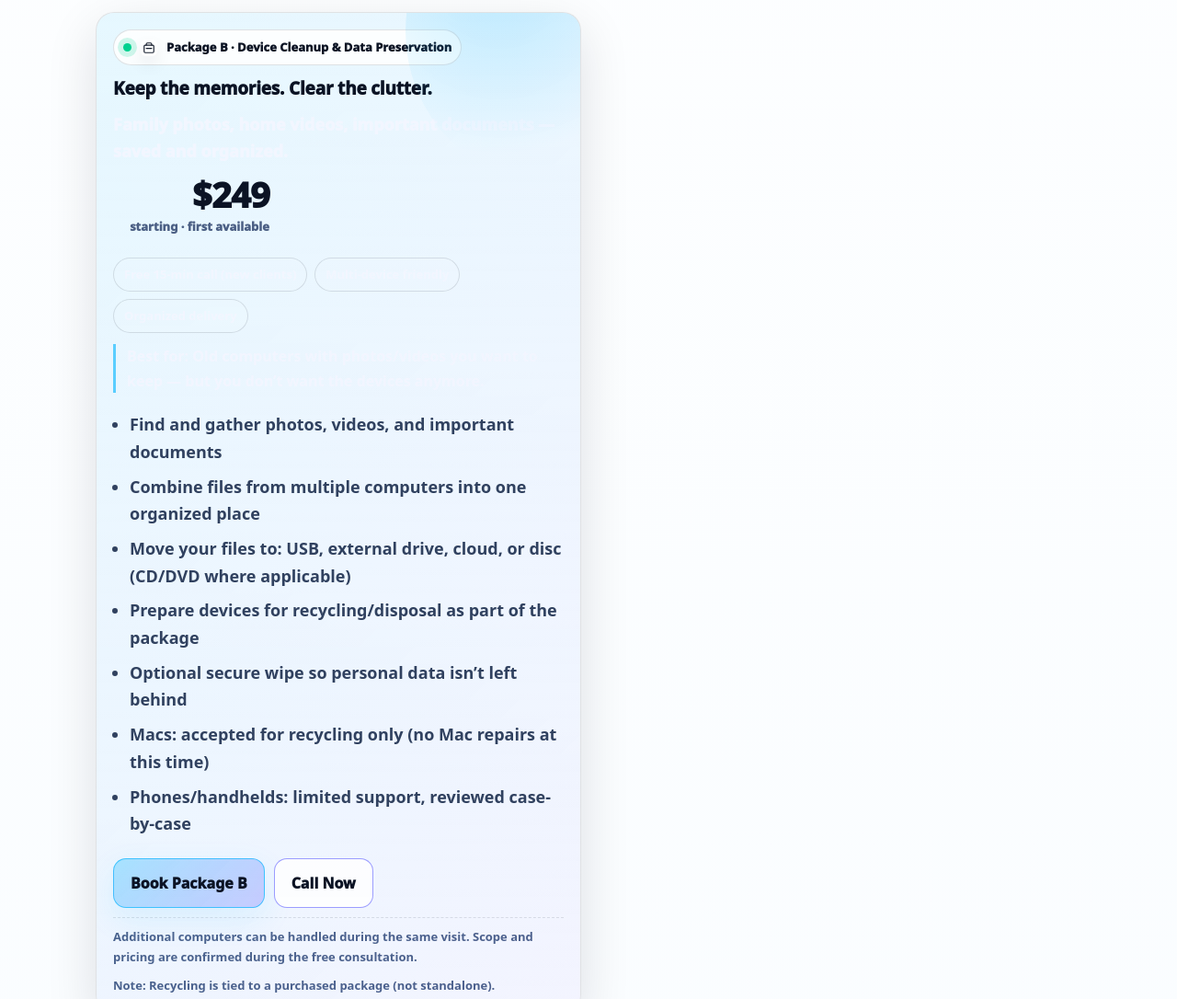
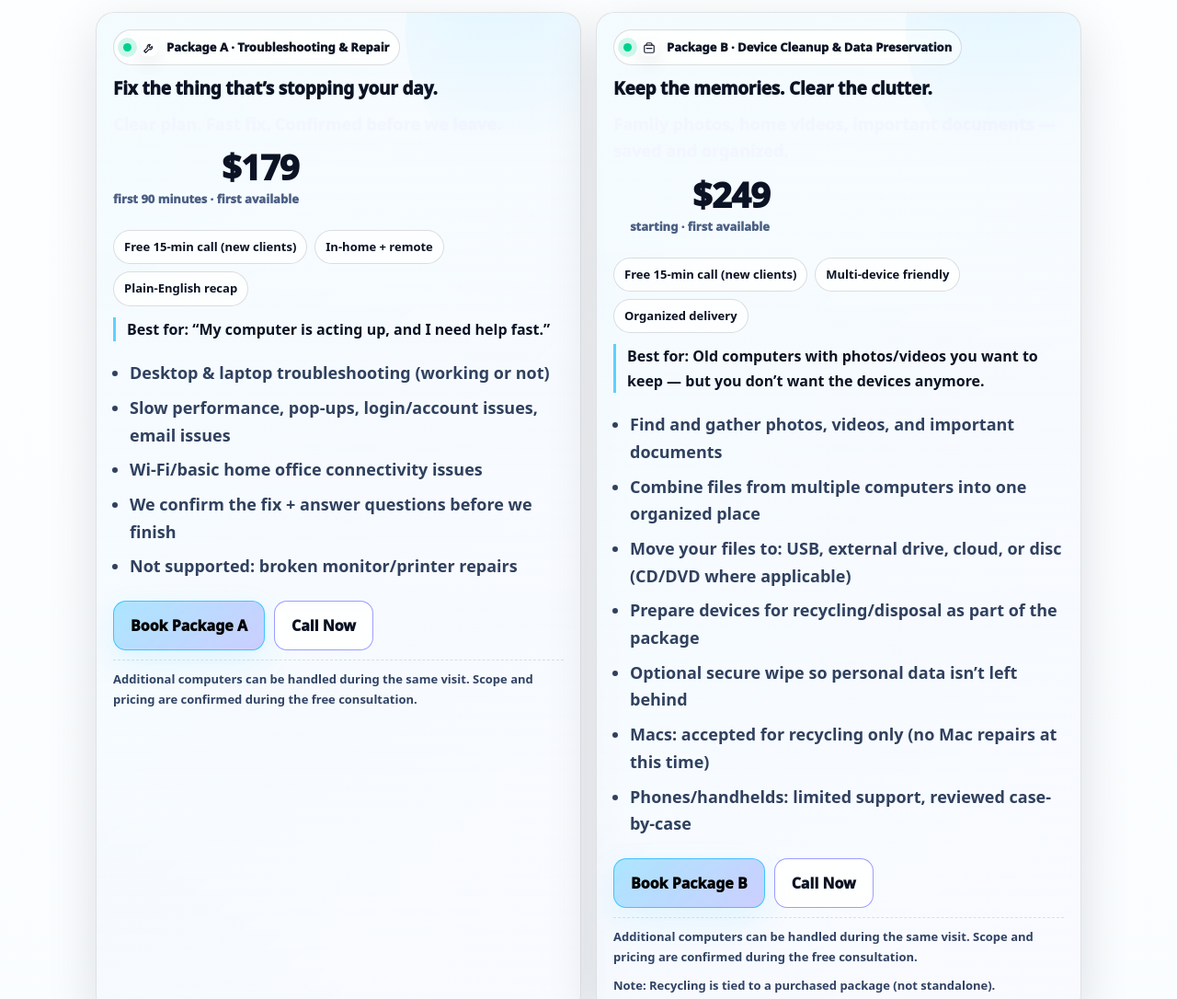
Before and after one commit to 88BitDH/SunCoastTechSupport, a plain HTML site: page index.html in a window 1280 px wide. Shown: the part 1493-2579 px from the top of the page at 92% size. Drawn offline with Linux system fonts and the light colour scheme.

Commit message:
Update index.html
suncoast_index_v20_guarantee_section_no_cash_fix_callnow

```diff
--- a/index.html
+++ b/index.html
@@ -508,6 +508,69 @@
       textarea{ min-height:140px; }
     }
 
+
+    /* ===== Light theme contrast fixes (v16) ===== */
+    body{ color: var(--text); }
+    .sub, .lead, details p, .list li, .fine{ color: var(--muted); }
+    .support, .who, blockquote, .stars{ color: var(--text); }
+
+    /* Pills and badges */
+    .pill{
+      background: rgba(255,255,255,.80);
+      color: var(--text);
+      border-color: rgba(10,19,36,.14);
+    }
+    .badge{
+      background: rgba(255,255,255,.85);
+      color: var(--text);
+      border-color: rgba(10,19,36,.14);
+    }
+
+    /* Primary CTA: black lettering */
+    .btn.primary{ color: #000; }
+    .btn.call{ color: var(--text); }
+    .btn.secondary{ color: var(--text); }
+
+    /* Section label pills like 'Trusted in-home support' and 'We support...' */
+    #trust .pill, #brands .pill{
+      background: rgba(255,255,255,.90);
+      color: var(--text);
+      border-color: rgba(10,19,36,.14);
+    }
+
+    /* Guarantee panels */
+    .guarantee{
+      color: var(--text);
+    }
+    .guarantee strong{ color: var(--text); }
+
+    /* Ensure headings are dark */
+    h1, h2, h3, summary{ color: var(--text); }
+
+    /* Logo strip pills */
+    .logoStrip .logoPill{
+      background: rgba(255,255,255,.85);
+      color: var(--text);
+      border-color: rgba(10,19,36,.14);
+    }
+
+    /* Package background overlays: reduce opacity for light theme */
+    .pkg:before{ opacity:.10; }
+    .pkg:after{ opacity:.22; }
+
+
+    /* Subtle background image layer */
+    body::before{
+      content:"";
+      position:fixed; inset:0;
+      background-image: url('assets/suncoast-homepage.jpg');
+      background-size: cover;
+      background-position: center;
+      opacity: .08;
+      pointer-events:none;
+      z-index:-1;
+    }
+
   </style>
 </head>
 
@@ -626,6 +689,7 @@
     </div>
   </section>
 
+
   <!-- PACKAGES -->
   <section class="section" id="packages">
     <h2>Choose Package A or Package B</h2>
@@ -639,6 +703,48 @@
 
       <!-- Package A -->
       <div class="card pkg" id="packageA" aria-label="Package A - Troubleshooting">
+        <div class="pkgHead">
+          <div>
+            <div class="badge"><span class="dot" aria-hidden="true"></span><span class="pkgIcon" aria-hidden="true"><svg viewBox="0 0 24 24" fill="none" stroke="currentColor" stroke-width="2" stroke-linecap="round" stroke-linejoin="round"><path d="M14.7 6.3a4 4 0 0 0-5.4 5.4L3 18l3 3 6.3-6.3a4 4 0 0 0 5.4-5.4l-3 3-3-3 3-3z"/></svg></span>Package A · Troubleshooting & Repair</div>
+            <div class="pkgTitle">Fix the thing that’s stopping your day.</div>
+            <div class="pkgTagline">Clear plan. Fast fix. Confirmed before we leave.</div>
+          </div>
+          <div class="priceBox">
+            <div class="price">$179</div>
+            <div class="per">first 90 minutes · first available</div>
+          </div>
+        </div>
+
+        <div class="callouts">
+          <span class="pill">Free 15‑min call (new clients)</span>
+          <span class="pill">In‑home + remote</span>
+          <span class="pill">Plain-English recap</span>
+        </div>
+
+        <div class="who">
+          <strong>Best for:</strong> “My computer is acting up, and I need help fast.”
+        </div>
+
+        <ul class="list">
+          <li><strong>Desktop & laptop troubleshooting</strong> (working or not)</li>
+          <li>Slow performance, pop-ups, login/account issues, email issues</li>
+          <li>Wi‑Fi/basic home office connectivity issues</li>
+          <li>We confirm the fix + answer questions before we finish</li>
+          <li><strong>Not supported:</strong> broken monitor/printer repairs</li>
+        </ul>
+
+        <div class="pkgCtas">
+          <a class="btn primary" href="#contact">Book Package A</a>
+          <a class="btn secondary" href="tel:+17736698868">Call Now</a>
+        </div>
+
+        <div class="fine" style="border-top:1px dashed var(--border); padding-top:10px; margin-top:10px;">
+          Additional computers can be handled during the same visit. Scope and pricing are confirmed during the free consultation.
+        </div>
+      </div>
+
+      <!-- Package B -->
+      <div class="card pkg" id="packageB" aria-label="Package B - Device Cleanup & Data Preservation">
         <div class="pkgHead">
           <div>
             <div class="badge"><span class="dot" aria-hidden="true"></span><span class="pkgIcon" aria-hidden="true"><svg viewBox="0 0 24 24" fill="none" stroke="currentColor" stroke-width="2" stroke-linecap="round" stroke-linejoin="round"><rect x="3" y="7" width="18" height="14" rx="2"/><path d="M7 7V5a2 2 0 0 1 2-2h6a2 2 0 0 1 2 2v2"/><path d="M7 13h10"/></svg></span>Package B · Device Cleanup & Data Preservation</div>
@@ -685,6 +791,7 @@
 
     </div>
   </section>
+
 
   <!-- PARTNER BRANDS -->
   <section class="section" id="brands" style="padding-top:8px;">
@@ -1020,10 +1127,6 @@
   })();
 </script>
 
-<div class="mobileBar" role="navigation" aria-label="Quick actions">
-  <a class="btn call" href="tel:+17736698868" aria-label="Call SunCoast Tech Support">Call Now</a>
-  <a class="btn primary" href="#contact" aria-label="Book a free 15-minute consultation">Book Free Call</a>
-</div>
 
 </body>
 </html>
```
